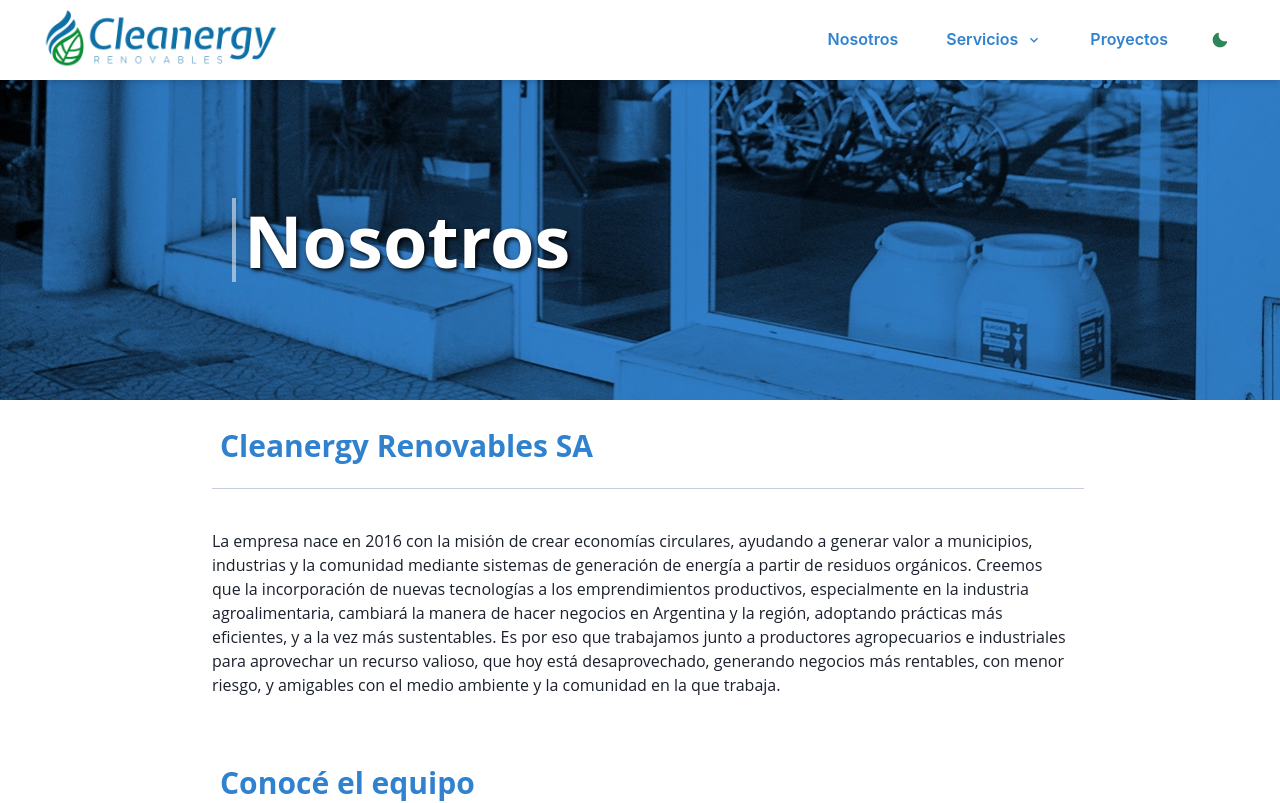
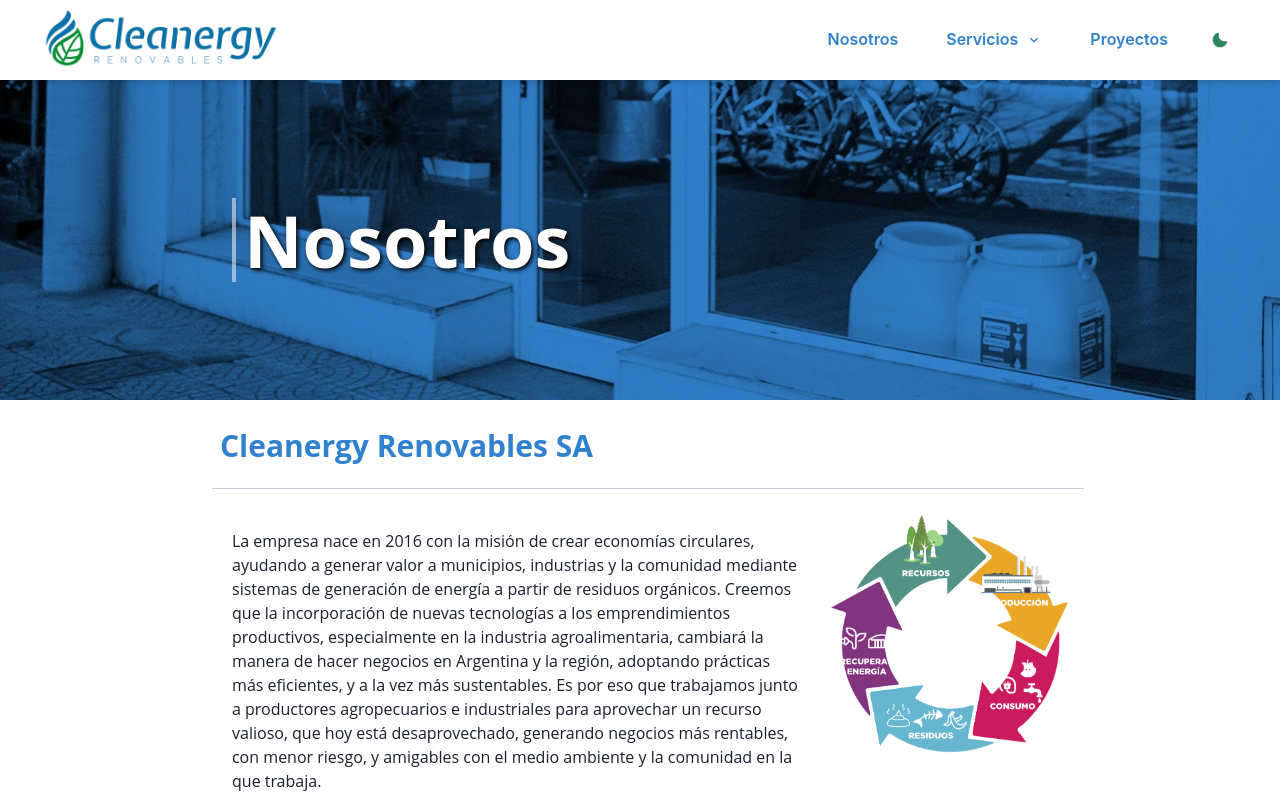
Before and after one commit to NicoPicotto/Cleanergy, a React (Create React App) app: page /nosotros in a window 1280 px wide. Shown: the top 803 px of the page. Built offline with nearby package versions, Linux system fonts and the light colour scheme.

Commit message:
Imagen a seccion nosotros

```diff
--- a/src/Components/Nosotros/NosotrosTexto/NosotrosTexto.js
+++ b/src/Components/Nosotros/NosotrosTexto/NosotrosTexto.js
@@ -1,5 +1,12 @@
 import React from 'react';
-import { Flex, Heading, Text, Divider, useMediaQuery } from '@chakra-ui/react';
+import {
+	Flex,
+	Heading,
+	Text,
+	Divider,
+	useMediaQuery,
+	Image,
+} from '@chakra-ui/react';
 
 const NosotrosTexto = () => {
 	const [isMobile] = useMediaQuery('(max-width: 1100px)');
@@ -23,23 +30,36 @@
 				</Heading>
 				<Divider borderColor={'brand.terciario'} padding={2} />
 			</Flex>
+			<Flex
+				w={isMobile ? '90vw' : '70vw'}
+				flexDir={isMobile && 'column'}
+				paddingLeft={5}
+				alignItems={'flex-start'}
+			>
 				<Text
-				w={isMobile ? '90vw' : '70vw'}
+					fontFamily={'fonts.open'}
+					w={isMobile ? 'auto' : '70%'}
 					padding={5}
-				fontFamily={'fonts.open'}
 				>
 					La empresa nace en 2016 con la misión de crear economías circulares,
 					ayudando a generar valor a municipios, industrias y la comunidad
 					mediante sistemas de generación de energía a partir de residuos
 					orgánicos. Creemos que la incorporación de nuevas tecnologías a los
 					emprendimientos productivos, especialmente en la industria
-				agroalimentaria, cambiará la manera de hacer negocios en Argentina y la
-				región, adoptando prácticas más eficientes, y a la vez más sustentables.
-				Es por eso que trabajamos junto a productores agropecuarios e
-				industriales para aprovechar un recurso valioso, que hoy está
-				desaprovechado, generando negocios más rentables, con menor riesgo, y
-				amigables con el medio ambiente y la comunidad en la que trabaja.
+					agroalimentaria, cambiará la manera de hacer negocios en Argentina y
+					la región, adoptando prácticas más eficientes, y a la vez más
+					sustentables. Es por eso que trabajamos junto a productores
+					agropecuarios e industriales para aprovechar un recurso valioso, que
+					hoy está desaprovechado, generando negocios más rentables, con menor
+					riesgo, y amigables con el medio ambiente y la comunidad en la que
+					trabaja.
 				</Text>
+
+				<Image
+					src='/assets/ecocirculares.webp'
+					w={isMobile ? 'auto' : '250px'}
+				/>
+			</Flex>
 		</Flex>
 	);
 };
```
Also changed, not shown: public/assets/ecocirculares.webp (added). Lines whose indentation alone changed are shown as unchanged.
